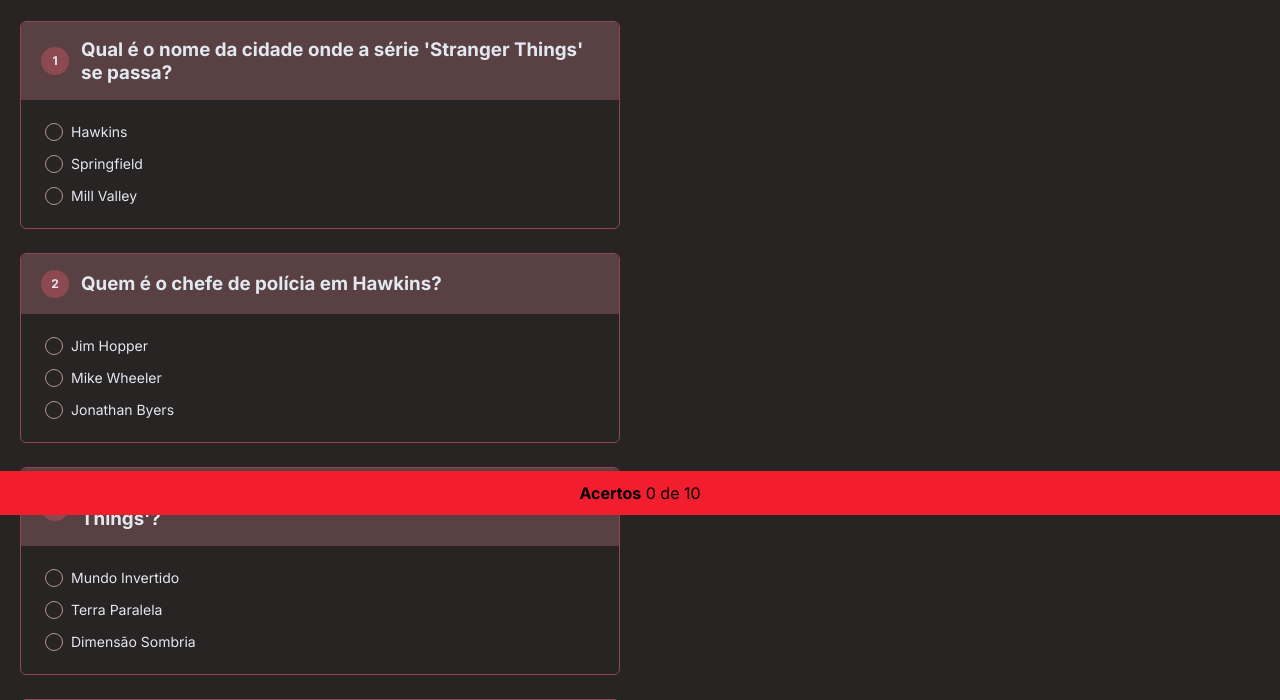
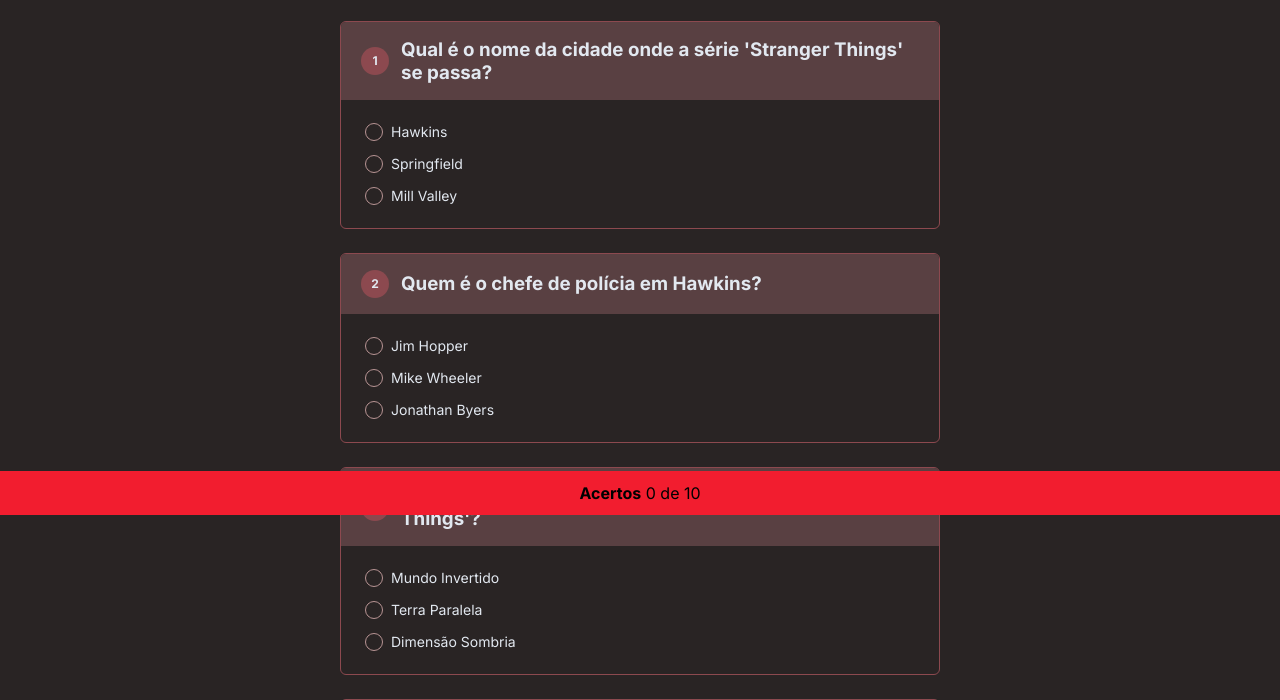
Before and after one commit to alissonjferreira/quiz-web-page, a plain HTML site: page index.html in a window 1280 px wide. Shown: the part 285-985 px from the top of the page. Drawn offline with Linux system fonts and the light colour scheme.

Commit message:
style.css

```diff
--- a/style.css
+++ b/style.css
@@ -20,7 +20,7 @@ body{
 main {
   padding: 20px;
   max-width: 640px;
-  margin: 0 auto 64;
+  margin: 0 auto 64px;
 }
 
 header {
```
